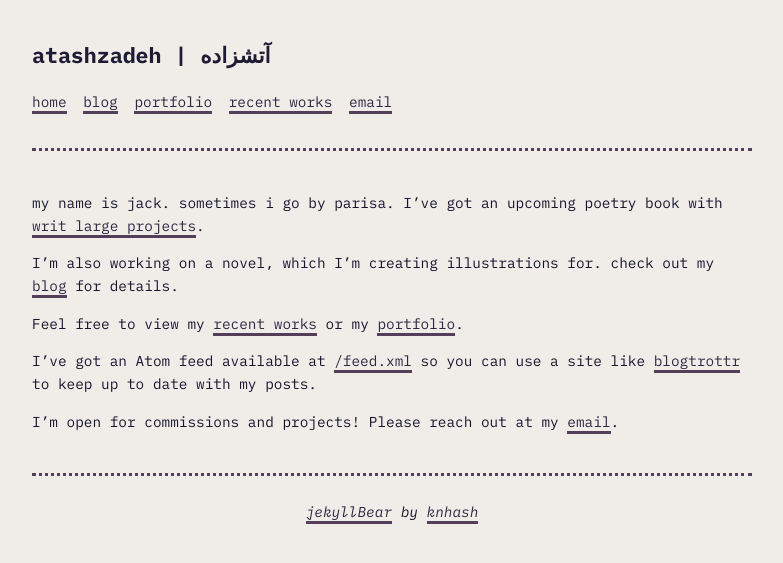
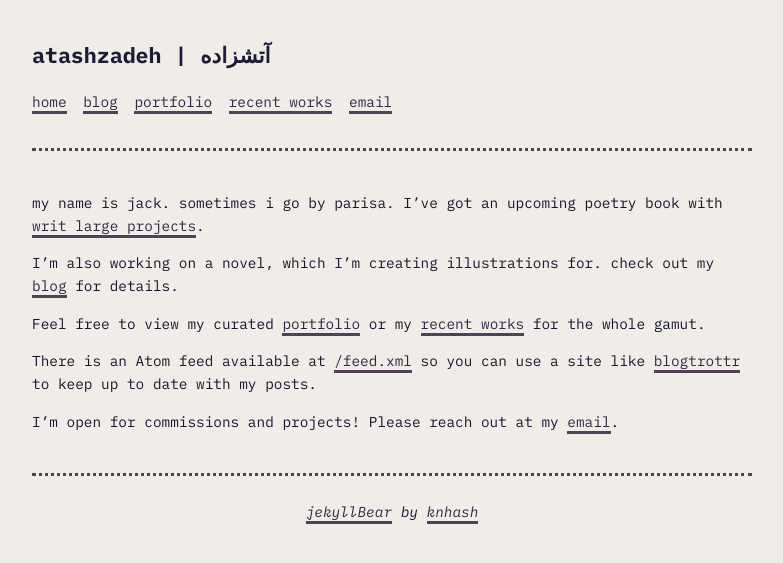
Before and after one commit to atashzadeh/atashzadeh.github.io, a Jekyll site: the page built from index.md, in a window 1280 px wide. Shown: the top 563 px of the page, without its empty margins (248-1031 px from the left). Built offline with Jekyll 4.4.1, drawn with Linux system fonts in a browser that asks for light colours.

Commit message:
111-18-2026 post

```diff
--- a/index.md
+++ b/index.md
@@ -8,8 +8,8 @@ my name is jack. sometimes i go by parisa. I've got an upcoming poetry book with
 
 I'm also working on a novel, which I'm creating illustrations for. check out my [blog](/blog) for details.
 
-Feel free to view my [recent works](/recent-works) or my [portfolio](/portfolio).
+Feel free to view my curated [portfolio](/portfolio) or my [recent works](/recent-works) for the whole gamut.
 
-I've got an Atom feed available at [/feed.xml](/feed.xml) so you can use a site like [blogtrottr](https://blogtrottr.com) to keep up to date with my posts.
+There is an Atom feed available at [/feed.xml](/feed.xml) so you can use a site like [blogtrottr](https://blogtrottr.com) to keep up to date with my posts.
 
 I'm open for commissions and projects! Please reach out at my [email](mailto:parisa@atashzadeh.com).
```
Also changed, not shown: _posts/2026/11/2026-11-18-illustration-hot-girls-melt-ice.md (added, +20 -0 lines), portfolio.md (+3 -0 lines), 1 other file.
